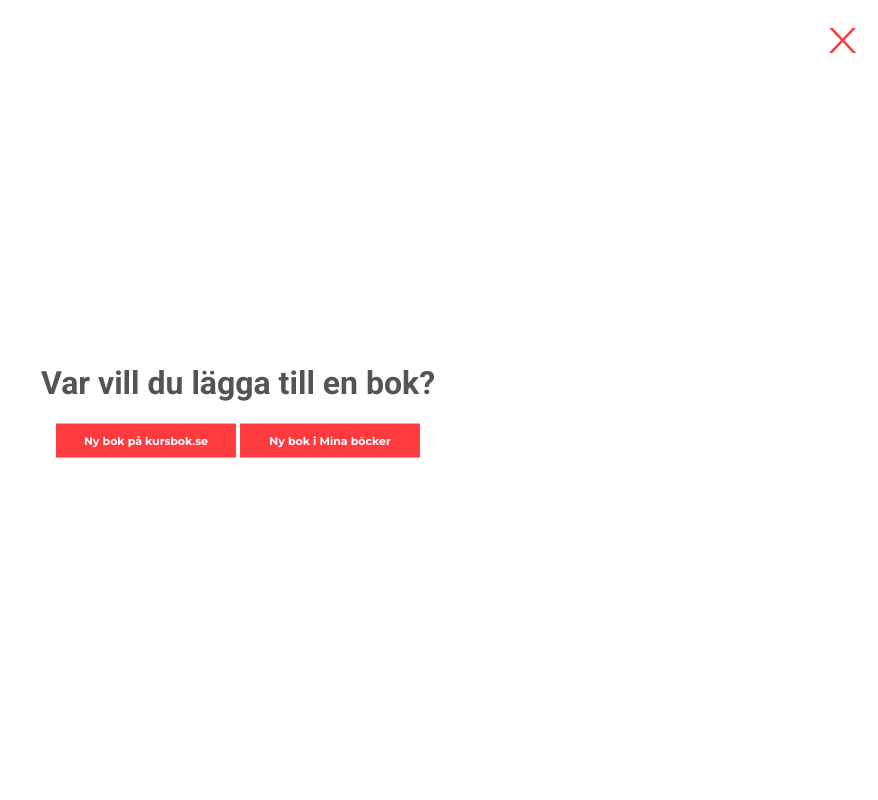
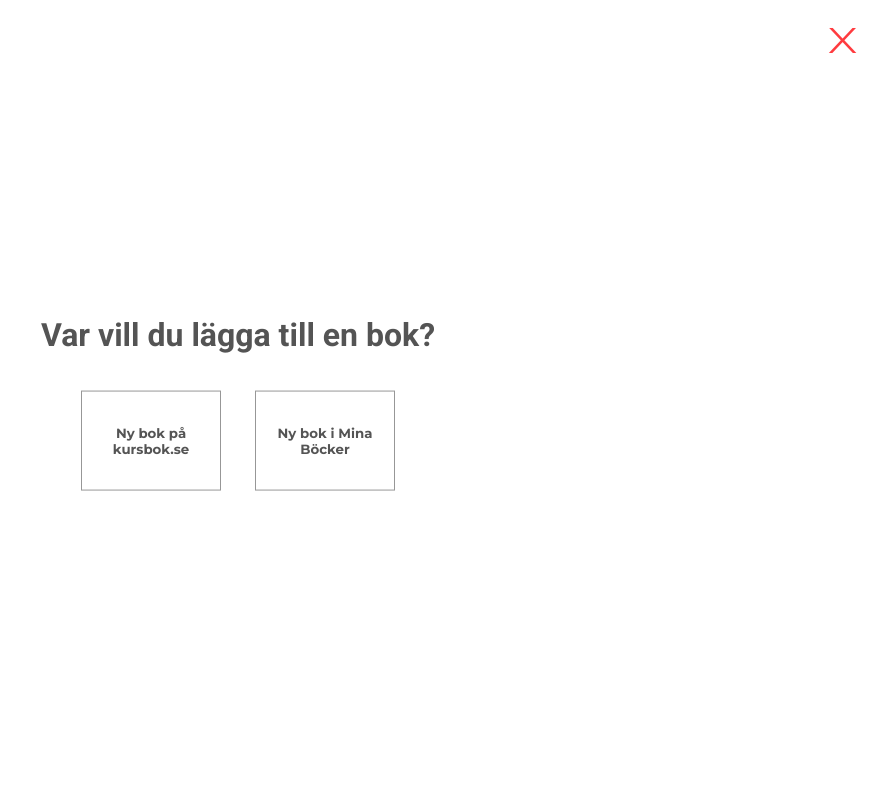
Before and after one commit to esplito/literature-site, a PHP site: page /overlays/book_type.php in a window 1280 px wide. Shown: the whole page, without its empty margins (402-1280 px from the left). Run offline with PHP 8.4, Linux system fonts and the light colour scheme.

Commit message:
Fixed user overlay booktype and btn css

```diff
--- a/assets/styles/modules/_btn.css
+++ b/assets/styles/modules/_btn.css
@@ -16,9 +16,21 @@
 	background-color: #66C86C;
 }
 
+.btn.btn--white{
+	background-color: #fff;
+	color: #545454;
+}
+
 .btn--smaller{
 	background-color: #EFEFEF;
 	width: 120px;
 	color: #545454;
 	border: #979797 1px solid;
 }
+
+.btn--square{
+	width: 140px;
+	height: 100px;
+	border: #979797 1px solid;
+	margin: 15px;
+}
--- a/overlays/book_type.php
+++ b/overlays/book_type.php
@@ -12,8 +12,8 @@
 			<h1 class="modal__title">Var vill du lägga till en bok?</h1>
 			<form class="form" id="book_type">
 				<div class="">
-					<button class="btn btn--default btn--white" type="submit">Ny bok på kursbok.se</button>
-          <button class="btn btn--default btn--white" type="submit">Ny bok i Mina böcker</button>
+					<button class="btn btn--square btn--white" type="submit">Ny bok på kursbok.se</button>
+          <button class="btn btn--square btn--white" type="submit">Ny bok i Mina Böcker</button>
         </div>
 			</form>
 		</div>
```
